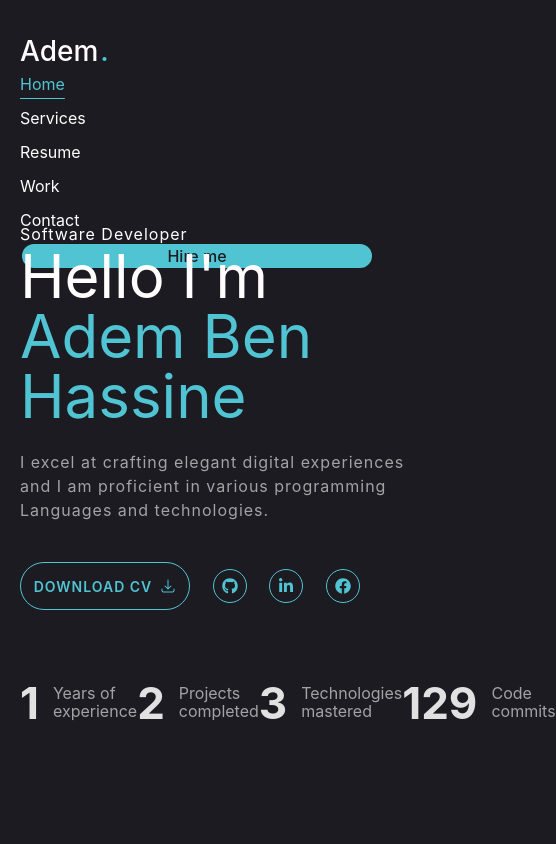
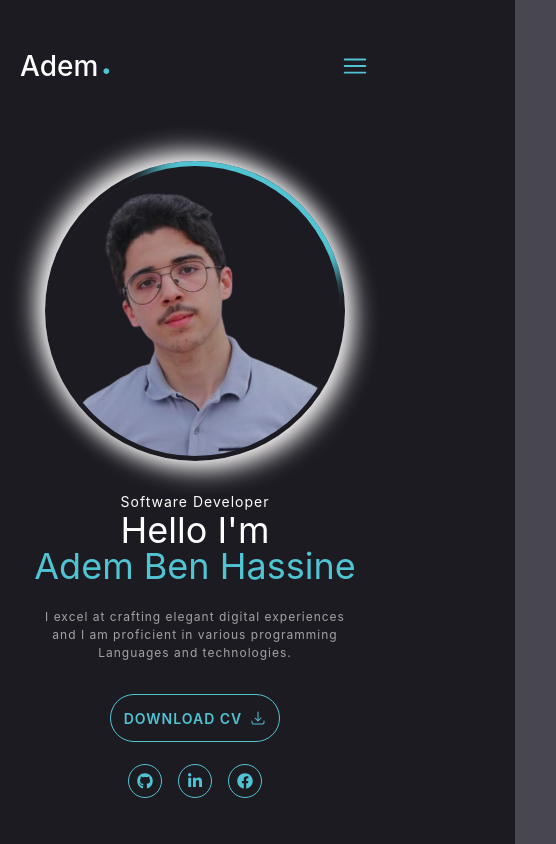
Before and after one commit to AdamBhs/Portfolio, a React (Vite) app: page / in a window 390 px wide. Shown: the top 844 px of the page, 556 px wide, since content can reach past the window. Built offline with nearby package versions, Linux system fonts and the light colour scheme; no server answers.

Commit message:
first-responsive

```diff
--- a/src/components/navbar/Navbar.jsx
+++ b/src/components/navbar/Navbar.jsx
@@ -1,27 +1,68 @@
-import React from 'react'
-import { useState } from 'react';
+import React, { useState, useRef, useEffect } from 'react';
 import { Link } from 'react-router-dom';
-import "./NavbarStyle.css"
+import "./NavbarStyle.css";
+import { HiOutlineBars3 } from "react-icons/hi2";
+import { IoMdClose } from "react-icons/io";
+
 
 const Navbar = () => {
   const [activeLink, setActiveLink] = useState("/");
+  const [isOpen, setIsOpen] = useState(false);
+  const navRef = useRef(null);
+
+  const handleNavMenuClick = () => {
+    setIsOpen(!isOpen);
+  };
 
   const handleNavLinkClick = (to) => {
     setActiveLink(to);
+    setIsOpen(false);
   };
+
+  const handleClickOutside = (event) => {
+    if (navRef.current && !navRef.current.contains(event.target)) {
+      setIsOpen(false);
+    }
+  };
+
+  useEffect(() => {
+    if (isOpen) {
+      document.body.classList.add('menu-open');
+      document.addEventListener('click', handleClickOutside);
+    } else {
+      document.body.classList.remove('menu-open');
+      document.removeEventListener('click', handleClickOutside);
+    }
+
+    return () => {
+      document.body.classList.remove('menu-open');
+      document.removeEventListener('click', handleClickOutside);
+    };
+  }, [isOpen]);
+
   return (
-    <header className='nav-container'>
+    <header className='nav-container' ref={navRef}>
       <Link className='sit-logo' to="/" onClick={() => handleNavLinkClick('/')}>Adem<span>.</span></Link>
-      <nav>
-        <Link exact to="/"  className={`link ${activeLink === '/' ? 'activeLink' : ''}`} onClick={() => handleNavLinkClick('/')}>Home</Link>
-        <Link to="/services"  className={`link ${activeLink === '/services' ? 'activeLink' : ''}`} onClick={() => handleNavLinkClick('/services')}>Services</Link>
-        <Link to="/resume"  className={`link ${activeLink === '/resume' ? 'activeLink' : ''}`} onClick={() => handleNavLinkClick('/resume')}>Resume</Link>
-        <Link to="/work"  className={`link ${activeLink === '/work' ? 'activeLink' : ''}`} onClick={() => handleNavLinkClick('/work')}>Work</Link>
-        <Link to="/contact"  className={`link ${activeLink === '/contact' ? 'activeLink' : ''}`} onClick={() => handleNavLinkClick('/contact')}>Contact</Link>
+      <HiOutlineBars3 className='bars-menu' onClick={handleNavMenuClick} />
+      <nav className='nav-normal'>
+        <Link exact to="/" className={`link ${activeLink === '/' ? 'activeLink' : ''}`} onClick={() => handleNavLinkClick('/')}>Home</Link>
+        <Link to="/services" className={`link ${activeLink === '/services' ? 'activeLink' : ''}`} onClick={() => handleNavLinkClick('/services')}>Services</Link>
+        <Link to="/resume" className={`link ${activeLink === '/resume' ? 'activeLink' : ''}`} onClick={() => handleNavLinkClick('/resume')}>Resume</Link>
+        <Link to="/work" className={`link ${activeLink === '/work' ? 'activeLink' : ''}`} onClick={() => handleNavLinkClick('/work')}>Work</Link>
+        <Link to="/contact" className={`link ${activeLink === '/contact' ? 'activeLink' : ''}`} onClick={() => handleNavLinkClick('/contact')}>Contact</Link>
         <Link to="/contact" className="btn_hire" onClick={() => handleNavLinkClick('/contact')}><span>Hire me</span></Link>
-    </nav>
+      </nav>
+      <nav className={`nav${isOpen ? ' open' : ''}`}>
+        <IoMdClose className='close-nav' onClick={handleNavMenuClick}/>
+        <Link exact to="/" className={`link ${activeLink === '/' ? 'activeLink' : ''}`} onClick={() => handleNavLinkClick('/')}>Home</Link>
+        <Link to="/services" className={`link ${activeLink === '/services' ? 'activeLink' : ''}`} onClick={() => handleNavLinkClick('/services')}>Services</Link>
+        <Link to="/resume" className={`link ${activeLink === '/resume' ? 'activeLink' : ''}`} onClick={() => handleNavLinkClick('/resume')}>Resume</Link>
+        <Link to="/work" className={`link ${activeLink === '/work' ? 'activeLink' : ''}`} onClick={() => handleNavLinkClick('/work')}>Work</Link>
+        <Link to="/contact" className={`link ${activeLink === '/contact' ? 'activeLink' : ''}`} onClick={() => handleNavLinkClick('/contact')}>Contact</Link>
+        <Link to="/contact" className="btn_hire" onClick={() => handleNavLinkClick('/contact')}><span>Hire me</span></Link>
+      </nav>
     </header>
-  )
-}
+  );
+};
 
 export default Navbar;
--- a/src/components/navbar/NavbarStyle.css
+++ b/src/components/navbar/NavbarStyle.css
@@ -1,3 +1,5 @@
+
+
 .nav-container {
     display: flex;
     align-items: center;
@@ -28,7 +30,6 @@ nav {
     display: flex;
     align-items: center;
     gap: 28px;
-
 }
 
 nav > .link {
@@ -72,37 +73,129 @@ nav .link.activeLink {
     color: #fffdfd;
 }
 
+.bars-menu {
+    display: none;
+}
 
-@media (max-width: 768px) {
-    body {
-        padding-left: 20px;
-        padding-right: 20px;
-    }
+.nav {
+    padding-top: 100px;
+    position: fixed;
+    right: -100%;
+    transition: all 0.5s;
+    background-color: #484750;
+    height: 100vh;
+    top: 0;
+    z-index: 10000;
+    display: flex;
+    flex-direction: column;
+    width: 68%;
+}
 
-    .nav-container {
-        flex-direction: column;
-        align-items: flex-start;
-    }
 
-    nav {
-        flex-direction: column;
-        align-items: flex-start;
-        gap: 10px;
-        width: 100%;
-    }
+.close-nav {
+    position: absolute;
+    top: 6%;
+    right: 9%;
+    width: 30px;
+    height: 30px;
+    color: #51C4D3;
+    cursor: pointer;
+}
 
-    .sit-logo span {
-        font-size: 28px;
-        margin-bottom: 0;
-    }
+.bars-menu {
+    color: #51C4D3;
+    width: 30px;
+    height: 30px;
+    cursor: pointer;
+}
 
-    nav > .link {
-        width: 100%;
-        text-align: left;
+@media (max-width: 575.98px) {
+    .nav-normal {
+        display: none;
     }
 
     .btn_hire {
-        width: 100%;
-        justify-content: center;
+        border: 2px solid #484750;
+    }
+
+    .nav.open {
+        right: 0;
+    }
+
+    .bars-menu {
+        display: block;
     }
 }
+
+@media (min-width: 576px) and (max-width: 767.98px) {
+    .nav-normal {
+        display: none;
+    }
+    .nav.open > .link {
+        font-size: 18px;
+    }
+    .btn_hire {
+        border: 2px solid #484750;
+    }
+    .nav.open {
+        right: 0;
+    }
+
+    .bars-menu {
+        display: block;
+    }
+}
+
+@media (min-width: 768px) and (max-width: 991.98px) {
+    .nav-normal {
+        display: none;
+    }
+
+    .nav.open > .link {
+        font-size: 20px;
+    }
+
+    .btn_hire {
+        display: flex;
+        align-items: center;
+        justify-content: center;
+        width: 120px;
+        height: 52px;
+        font-size: 20px;
+        border: 2px solid #484750;
+    }
+
+    .nav.open {
+        right: 0;
+    }
+
+    .bars-menu {
+        display: block;
+    }
+}
+
+@media (min-width: 992px) and (max-width: 1199.98px) {
+    .nav {
+        display: none;
+    }
+
+    .bars-menu {
+        display: none;
+    }
+}
+
+@media (min-width: 1200px) and (max-width: 1399.98px) {
+    .nav {
+        display: none;
+    }
+
+    .bars-menu {
+        display: none;
+    }
+}
+
+@media (min-width: 1400px) {
+    .nav {
+        display: none;
+    }
+}
--- a/src/index.css
+++ b/src/index.css
@@ -15,14 +15,22 @@
 
 body {
   margin: 0;
-  padding-left: 260px;
-  padding-right: 260px;
+  padding-left: 240px;
+  padding-right: 240px;
 }
 
-@media (max-width: 767.98px) {
+
+@media (max-width: 575.98px) {
   body {
     padding-left: 20px;
     padding-right: 20px;
+  }
+}
+
+@media (min-width: 576px) and (max-width: 767.98px) {
+  body {
+    padding-left: 40px;
+    padding-right: 40px;
   }
 }
 
@@ -33,16 +41,16 @@ body {
   }
 }
 
-@media (min-width: 992px) and (max-width: 1399.98px) {
+@media (min-width: 992px) and (max-width: 1199.98px) {
   body {
     padding-left: 80px;
     padding-right: 80px;
   }
 }
 
-@media (min-width: 992px) and (max-width: 1399.98px) {
+@media (min-width: 1200px) and (max-width: 1399.98px) {
   body {
-    padding-left: 80px;
-    padding-right: 80px;
+    padding-left: 120px;
+    padding-right: 120px;
   }
 }
--- a/src/pages/Home/Home.jsx
+++ b/src/pages/Home/Home.jsx
@@ -139,9 +139,11 @@ const Home = () => {
 
           <div className='present_social'>
             <div className='btn_cv' onClick={handleDownloadCV}>DOWNLOAD CV <HiArrowDownTray className='install_icon'/></div>
-            <div className='social_icon' onClick={openGitHub}> <FaGithub /> </div>
-            <div className='social_icon' onClick={openLinkedIn}> <FaLinkedinIn /> </div>
-            <div className='social_icon' onClick={openFacebook}> <FaFacebook /> </div>
+            <div className="social_icons">
+              <div className='social_icon' onClick={openGitHub}> <FaGithub /> </div>
+              <div className='social_icon' onClick={openLinkedIn}> <FaLinkedinIn /> </div>
+              <div className='social_icon' onClick={openFacebook}> <FaFacebook /> </div>
+            </div>
           </div>
         </div>
 
--- a/src/pages/Home/HomeStyle.css
+++ b/src/pages/Home/HomeStyle.css
@@ -45,7 +45,7 @@
     display: flex;
     justify-content: space-between;
     align-items: center;
-    width: 340px;
+    width: 324px;
     margin-top: 40px;
     font-size: 16px;
     font-weight: 400;
@@ -78,6 +78,10 @@
     font-weight: 800;
 }
 
+.social_icons {
+    display: flex;
+    gap: 16px;
+}
 .social_icon {
     width: 32px;
     height: 32px;
@@ -100,9 +104,9 @@
     margin-top: 60px;
     user-select: none;
     display: flex;
-    justify-content: space-between;
+    gap: 160px;
+    justify-content: center;
     align-items: center;
-    padding-right: 60px;
 }
 
 .status div {
@@ -136,7 +140,7 @@
     flex-direction: column;
     align-items: center;
     justify-content: center;
-    box-shadow: 16px 16px 52px #FFFDFD, -16px -16px 52px #FFFDFD;
+    box-shadow: 12px 12px 39px #FFFDFD, -12px -12px 39px #FFFDFD;
 }
 
 .bg {
@@ -197,3 +201,194 @@
       transform: translate(-100%, -100%) translate3d(0, 0, 0);
     }
 }
+
+
+@media (max-width: 575.98px) {
+    .profil {
+        flex-direction: column;
+    }
+
+    .present {
+        display: flex;
+        align-items: center;
+        justify-content: center;
+        flex-direction: column;
+        text-align: center;
+        order: 2;
+    }
+
+    .present .present_social {
+        flex-direction: column;
+        gap: 22px;
+    }
+
+    .present .present_name {
+        text-align: center;
+        font-size: 36px;
+    }
+
+    .present .present_specialty {
+        font-size: 14px;
+    }
+
+    .present p {
+        font-size: 12px;
+        width: 300px;
+    }
+
+    .card {
+        order: 1;
+        width: 300px;
+        height: 300px;
+        box-shadow: 8px 8px 26px #FFFDFD, -8px -8px 26px #FFFDFD;
+    }
+
+    .bg {
+        width: 290px;
+        height: 290px;
+    }
+
+    .bg img {
+        width: 290px;
+        height: 290px;
+    }
+
+    .present_social {
+        margin-top: 20px;
+    }
+
+    .status {
+        display: grid;
+        grid-template-columns: repeat(1, 1fr);
+        gap: 18px;
+    }
+
+    .status div {
+        display: flex;
+        align-items: center;
+        justify-content: center;
+    }
+}
+
+@media (min-width: 576px) and (max-width: 767.98px) {
+    .profil {
+        flex-direction: column;
+    }
+
+    .present {
+        display: flex;
+        align-items: center;
+        justify-content: center;
+        flex-direction: column;
+        text-align: center;
+        order: 2;
+    }
+
+    .card {
+        order: 1;
+        width: 350px;
+        height: 350px;
+        box-shadow: 8px 8px 26px #FFFDFD, -8px -8px 26px #FFFDFD;
+    }
+
+    .bg {
+        width: 340px;
+        height: 340px;
+    }
+
+    .bg img {
+        width: 340px;
+        height: 340px;
+    }
+
+    .present .present_name {
+        text-align: center;
+        font-size: 44px;
+    }
+
+    .status {
+        display: grid;
+        grid-template-columns: repeat(2, 1fr);
+        gap: 18px;
+    }
+
+    .present_social {
+        margin-top: 20px;
+    }
+
+    .status div {
+        display: flex;
+        align-items: center;
+        justify-content: center;
+    }
+}
+
+@media (min-width: 768px) and (max-width: 991.98px) {
+    .status {
+        gap: 11%;
+    }
+
+    .profil {
+        flex-direction: column;
+    }
+
+    .present {
+        display: flex;
+        align-items: center;
+        justify-content: center;
+        flex-direction: column;
+        text-align: center;
+        order: 2;
+    }
+
+    .card {
+        order: 1;
+        width: 350px;
+        height: 350px;
+        box-shadow: 8px 8px 26px #FFFDFD, -8px -8px 26px #FFFDFD;
+    }
+
+    .present .present_name {
+        font-size: 44px;
+    }
+
+    .bg {
+        width: 340px;
+        height: 340px;
+    }
+
+    .bg img {
+        width: 340px;
+        height: 340px;
+    }
+}
+
+@media (min-width: 992px) and (max-width: 1199.98px) {
+    .status {
+        gap: 14%;
+    }
+
+    .card {
+        width: 350px;
+        height: 350px;
+        box-shadow: 8px 8px 26px #FFFDFD, -8px -8px 26px #FFFDFD;
+    }
+
+    .present .present_name {
+        font-size: 52px;
+    }
+
+    .bg {
+        width: 340px;
+        height: 340px;
+    }
+
+    .bg img {
+        width: 340px;
+        height: 340px;
+    }
+}
+
+@media (min-width: 1200px) and (max-width: 1399.98px) {
+
+}
```
Also changed, not shown: src/pages/Services/ServicesStyle.css (+26 -0 lines).
